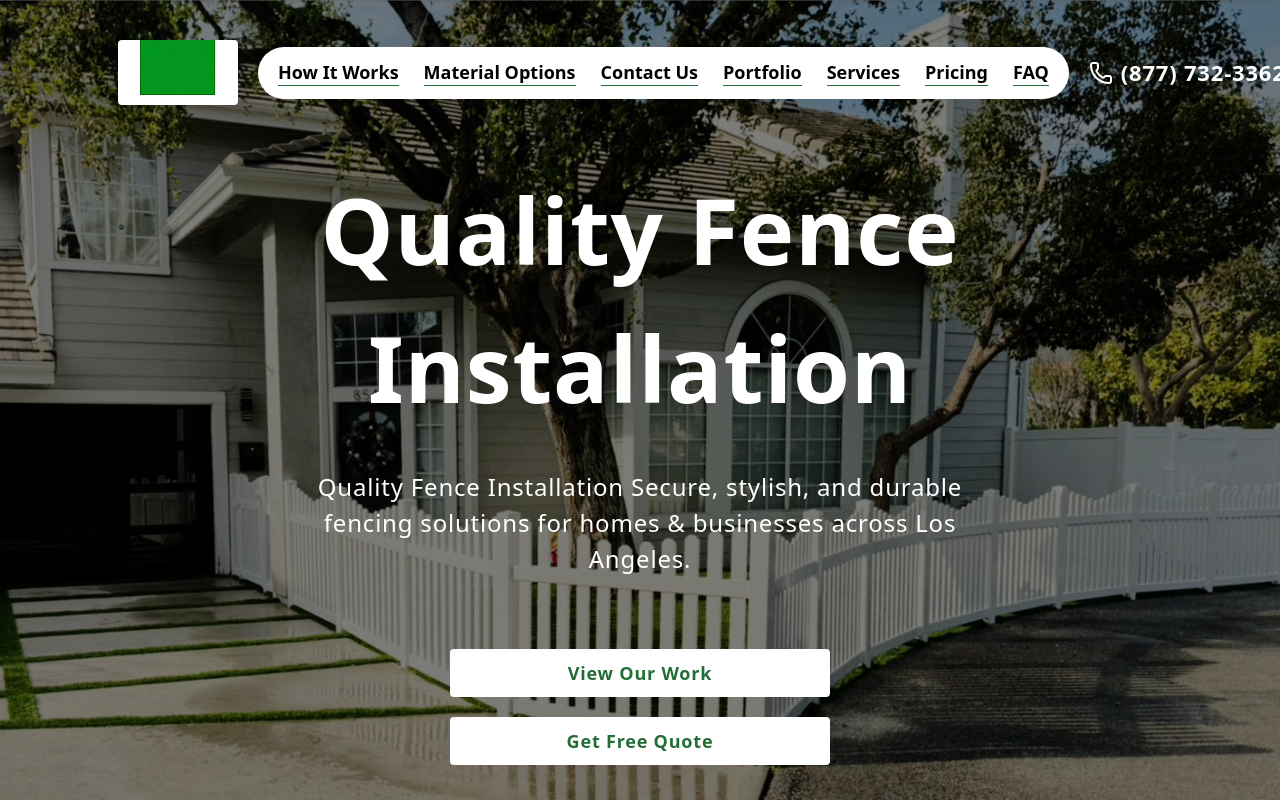
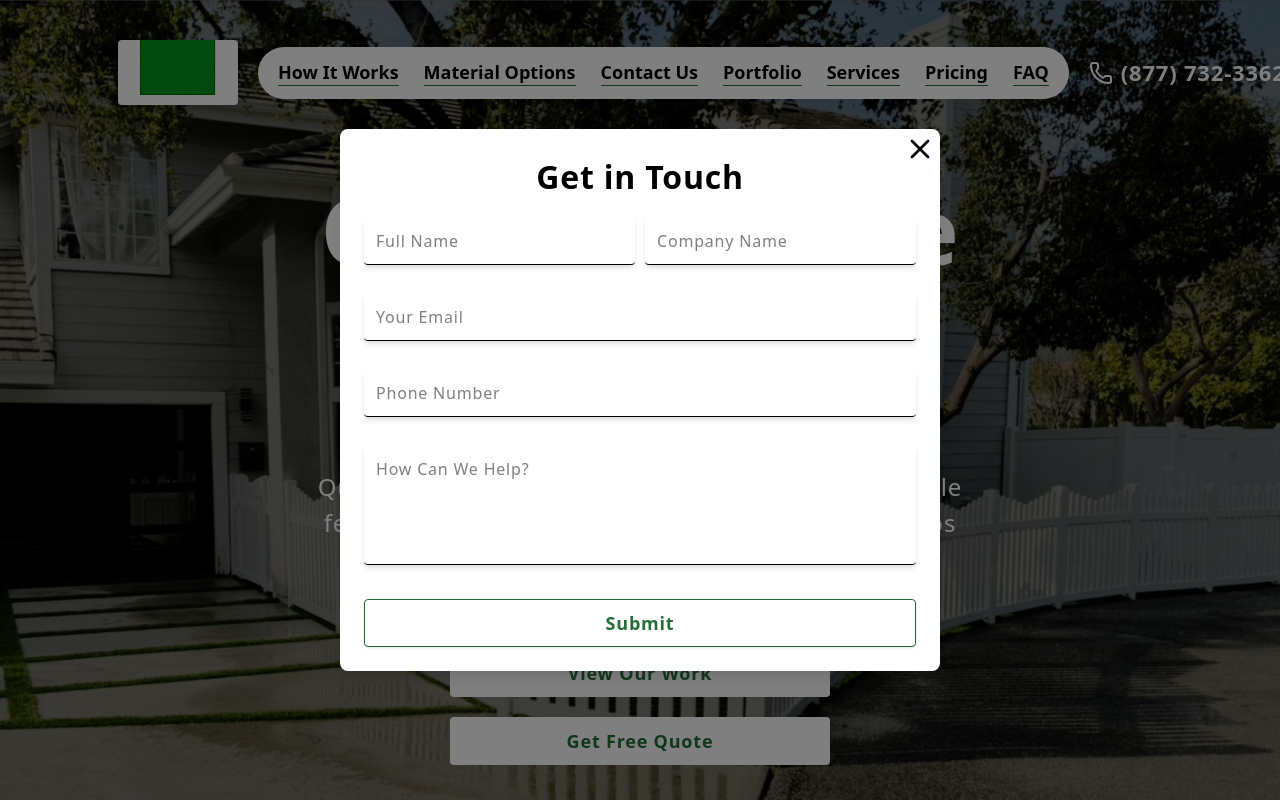
Before and after one commit to Narek-JS/fence, a Next.js app: page / in a window 1280 px wide. Both pictures are taken after a click on the button "Get Free Quote". Shown: the top 800 px of the page. Built offline with nearby package versions, Linux system fonts and the light colour scheme.

Commit message:
create modal

```diff
--- a/src/app/layout.tsx
+++ b/src/app/layout.tsx
@@ -1,4 +1,5 @@
 import { Geist, Geist_Mono, Inter } from "next/font/google";
+import { ModalProvider } from "@/context/Modal";
 import { Header } from "@/components/Header";
 import type { Metadata } from "next";
 
@@ -64,8 +65,10 @@ const RootLayout: React.FC<Props> = ({ children }) => (
         "antialiased"
       )}
     >
-      <Header />
-      {children}
+      <ModalProvider>
+        <Header />
+        {children}
+      </ModalProvider>
     </body>
   </html>
 );
--- a/src/components/Banner/index.tsx
+++ b/src/components/Banner/index.tsx
@@ -1,9 +1,16 @@
+"use client";
+
 import { FencesAnimation } from "./FencesAnimation";
 import { SiteHeader } from "../shared/SiteHeader";
 import { CONTENT } from "@/constants/content";
+import { useModal } from "@/context/Modal";
+import { QuoteForm } from "../QuoteForm";
 import Image from "next/image";
 
-const Banner: React.FC = () => (
+const Banner: React.FC = () => {
+  const { open } = useModal();
+
+  return (
     <div className="relative w-full h-screen overflow-clip">
       <Image
         className="object-cover absolute inset-0 -z-10"
@@ -29,7 +36,19 @@ const Banner: React.FC = () => (
           <button className="max-w-[380px] w-full h-[44px] sm:h-[48px] rounded bg-white flex items-center justify-center font-semibold text-[18px] text-[var(--primary)] cursor-pointer">
             {CONTENT.VIEW_OUR_WORK}
           </button>
-        <button className="max-w-[380px] w-full h-[44px] sm:h-[48px] rounded bg-white flex items-center justify-center font-semibold text-[18px] text-[var(--primary)] cursor-pointer">
+          <button
+            className="max-w-[380px] w-full h-[44px] sm:h-[48px] rounded bg-white flex items-center justify-center font-semibold text-[18px] text-[var(--primary)] cursor-pointer"
+            onClick={() =>
+              open(
+                <div className="w-full flex flex-col items-center gap-4">
+                  <h2 className="font-bold text-[32px] text-[#000]">
+                    {CONTENT.FOOTER_FORM_TITLE}
+                  </h2>
+                  <QuoteForm />
+                </div>
+              )
+            }
+          >
             {CONTENT.GET_FREE_QUOTE}
           </button>
         </div>
@@ -38,5 +57,6 @@ const Banner: React.FC = () => (
       <FencesAnimation />
     </div>
   );
+};
 
 export { Banner };
--- a/src/components/Footer/index.tsx
+++ b/src/components/Footer/index.tsx
@@ -7,7 +7,7 @@ import Image from "next/image";
 import Link from "next/link";
 
 const Footer: React.FC = () => (
-  <footer className="relative w-full pt-10 pb-4">
+  <footer className="footer relative w-full pt-10 pb-4">
     <Image
       className="object-cover absolute inset-0 -z-10"
       src="/images/banner.png"
--- a/src/components/QuoteForm/index.tsx
+++ b/src/components/QuoteForm/index.tsx
@@ -30,7 +30,7 @@ const QuoteForm: React.FC = () => {
       <div className="flex items-center gap-2.5">
         <div className="relative w-full">
           <input
-            className="w-full h-[48px] rounded bg-[#FFFFFF] p-3"
+            className="w-full h-[48px] rounded shadow-md border-b bg-[#FFFFFF] p-3"
             placeholder={CONTENT.QUOTE_FULL_NAME_PLACEHOLDER}
             {...register("full_name", {
               required: CONTENT.QUOTE_FULL_NAME_ERROR_REQUIRED,
@@ -44,7 +44,7 @@ const QuoteForm: React.FC = () => {
         </div>
         <div className="relative w-full">
           <input
-            className="w-full h-[48px] rounded bg-[#FFFFFF] p-3"
+            className="w-full h-[48px] rounded shadow-md border-b bg-[#FFFFFF] p-3"
             placeholder={CONTENT.QUOTE_COMPANY_NAME_PLACEHOLDER}
             {...register("company_name", {
               required: CONTENT.QUOTE_COMPANY_NAME_ERROR_REQUIRED,
@@ -59,7 +59,7 @@ const QuoteForm: React.FC = () => {
       </div>
       <div className="relative w-full">
         <input
-          className="w-full h-[48px] rounded bg-[#FFFFFF] p-3"
+          className="w-full h-[48px] rounded shadow-md border-b bg-[#FFFFFF] p-3"
           placeholder={CONTENT.QUOTE_EMAIL_PLACEHOLDER}
           {...register("email", {
             required: CONTENT.QUOTE_EMAIL_ERROR_REQUIRED,
@@ -77,7 +77,7 @@ const QuoteForm: React.FC = () => {
       </div>
       <div className="relative w-full">
         <input
-          className="w-full h-[48px] rounded bg-[#FFFFFF] p-3"
+          className="w-full h-[48px] rounded shadow-md border-b bg-[#FFFFFF] p-3"
           placeholder={CONTENT.QUOTE_PHONE_PLACEHOLDER}
           {...register("phone", {
             required: CONTENT.QUOTE_PHONE_ERROR_REQUIRED,
@@ -92,7 +92,7 @@ const QuoteForm: React.FC = () => {
       </div>
       <div className="relative w-full">
         <textarea
-          className="w-full rounded bg-[#FFFFFF] resize-none p-3 h-[120px]"
+          className="w-full rounded shadow-md border-b bg-[#FFFFFF] resize-none p-3 h-[120px]"
           placeholder={CONTENT.QUOTE_TEXTAREA_PLACEHOLDER}
           {...register("message", {
             required: CONTENT.QUOTE_TEXTAREA_ERROR_REQUIRED,
@@ -106,7 +106,7 @@ const QuoteForm: React.FC = () => {
       </div>
       <button
         type="submit"
-        className="h-[48px] rounded text-[var(--primary)] font-semibold text-[18px] cursor-pointer bg-[#FFFFFF] shadow"
+        className="h-[48px] rounded border text-[var(--primary)] font-semibold text-[18px] cursor-pointer bg-[#FFFFFF] shadow"
       >
         {CONTENT.QUOTE_SUBMIT}
       </button>
--- /dev/null
+++ b/src/context/Modal.tsx
@@ -0,0 +1,50 @@
+"use client";
+
+import { createContext, useContext, useState, ReactNode } from "react";
+import { X } from "lucide-react";
+
+type ModalContextType = {
+  open: (content: ReactNode) => void;
+  close: () => void;
+};
+
+const ModalContext = createContext<ModalContextType | undefined>(undefined);
+
+export const ModalProvider = ({ children }: { children: ReactNode }) => {
+  const [modalContent, setModalContent] = useState<ReactNode | null>(null);
+
+  const open = (content: ReactNode) => setModalContent(content);
+  const close = () => setModalContent(null);
+
+  return (
+    <ModalContext.Provider value={{ open, close }}>
+      {children}
+      {modalContent && (
+        <div
+          className="fixed inset-0 z-50 flex items-center justify-center bg-black/50 py-5"
+          onClick={close}
+        >
+          <div className="container mx-auto flex justify-center">
+            <div
+              className="relative max-w-[600px] w-full bg-white rounded-lg p-6 shadow-lg"
+              onClick={(e) => e.stopPropagation()}
+            >
+              <X
+                className="absolute top-1 right-1 cursor-pointer"
+                onClick={close}
+                size={32}
+              />
+              {modalContent}
+            </div>
+          </div>
+        </div>
+      )}
+    </ModalContext.Provider>
+  );
+};
+
+export const useModal = () => {
+  const context = useContext(ModalContext);
+  if (!context) throw new Error("useModal must be used within ModalProvider");
+  return context;
+};
```
Lines whose indentation alone changed are shown as unchanged.
